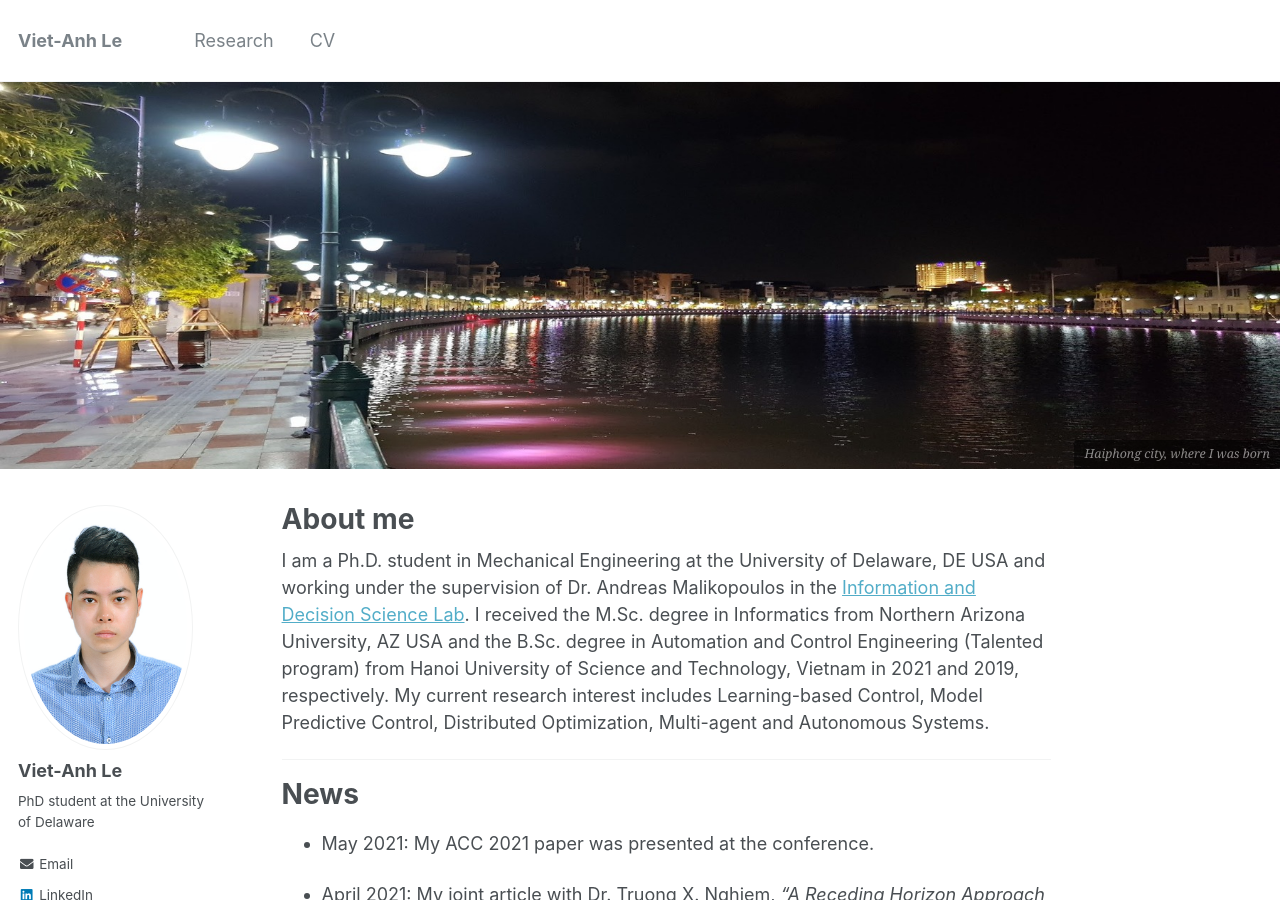
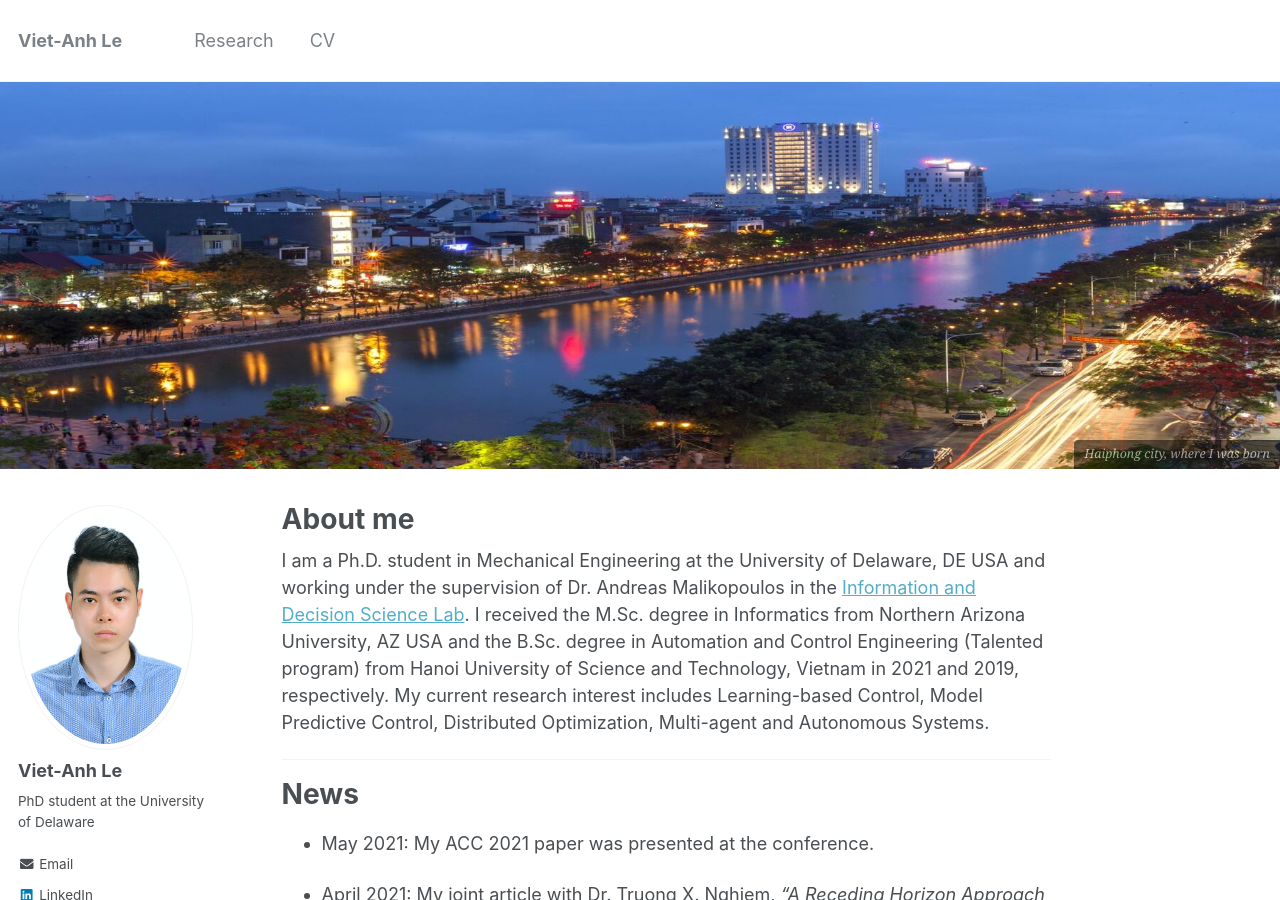
Before and after one commit to vietanhle0101/vietanhle0101.github.io, a Jekyll site: the page built from _pages/about.md, in a window 1280 px wide and 900 px high. Built offline with Jekyll 4.4.1, drawn with Linux system fonts in a browser that asks for light colours.

Commit message:
add header photo

```diff
--- a/_pages/about.md
+++ b/_pages/about.md
@@ -3,7 +3,7 @@ permalink: /
 title: "About me"
 excerpt: ""
 header:
-  image: haiphong3.png
+  image: haiphong.png
   caption: "*Haiphong city, where I was born*"
 author_profile: true
 redirect_from:
```
Also changed, not shown: images/haiphong4.png (deleted), 1 other file.
